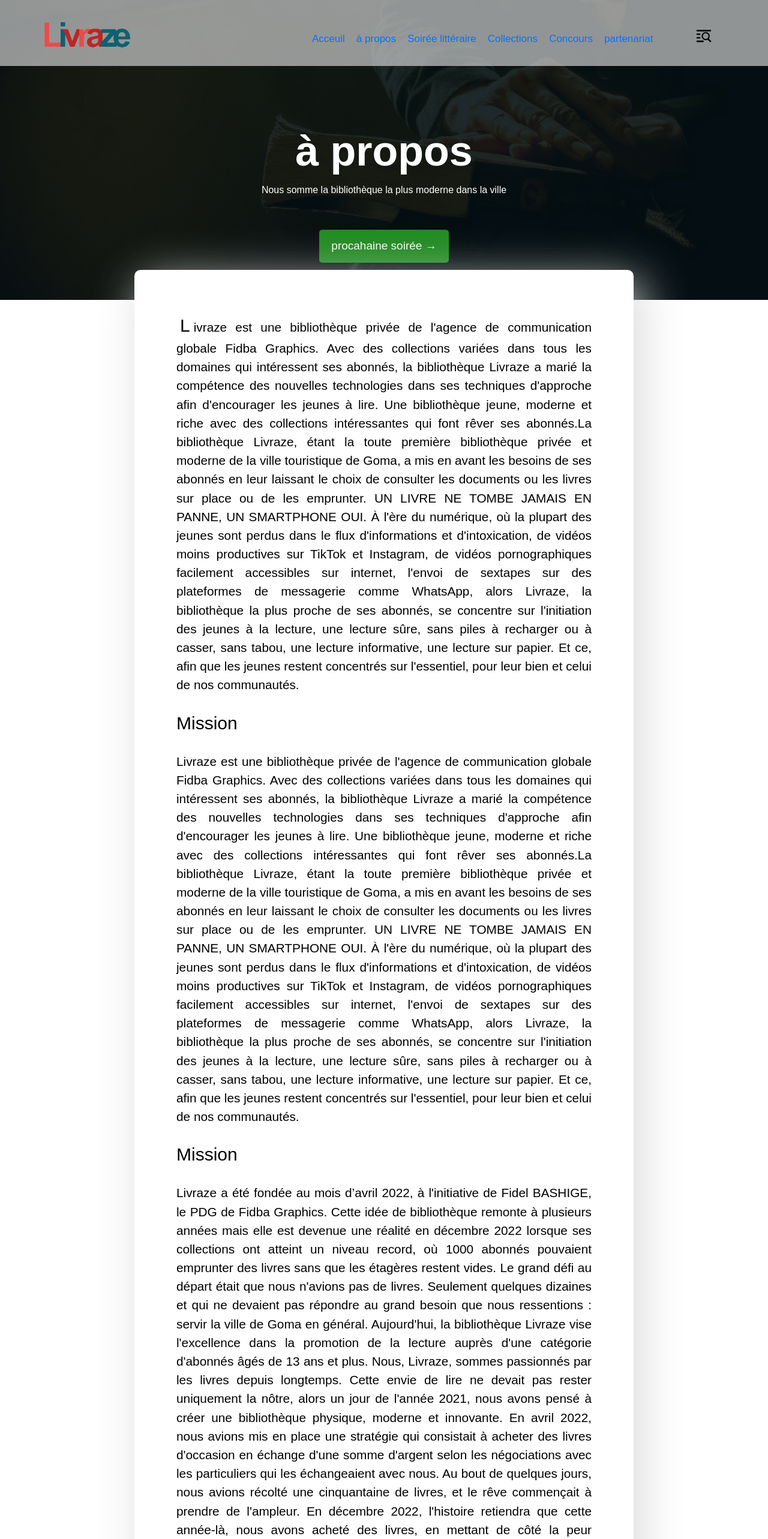
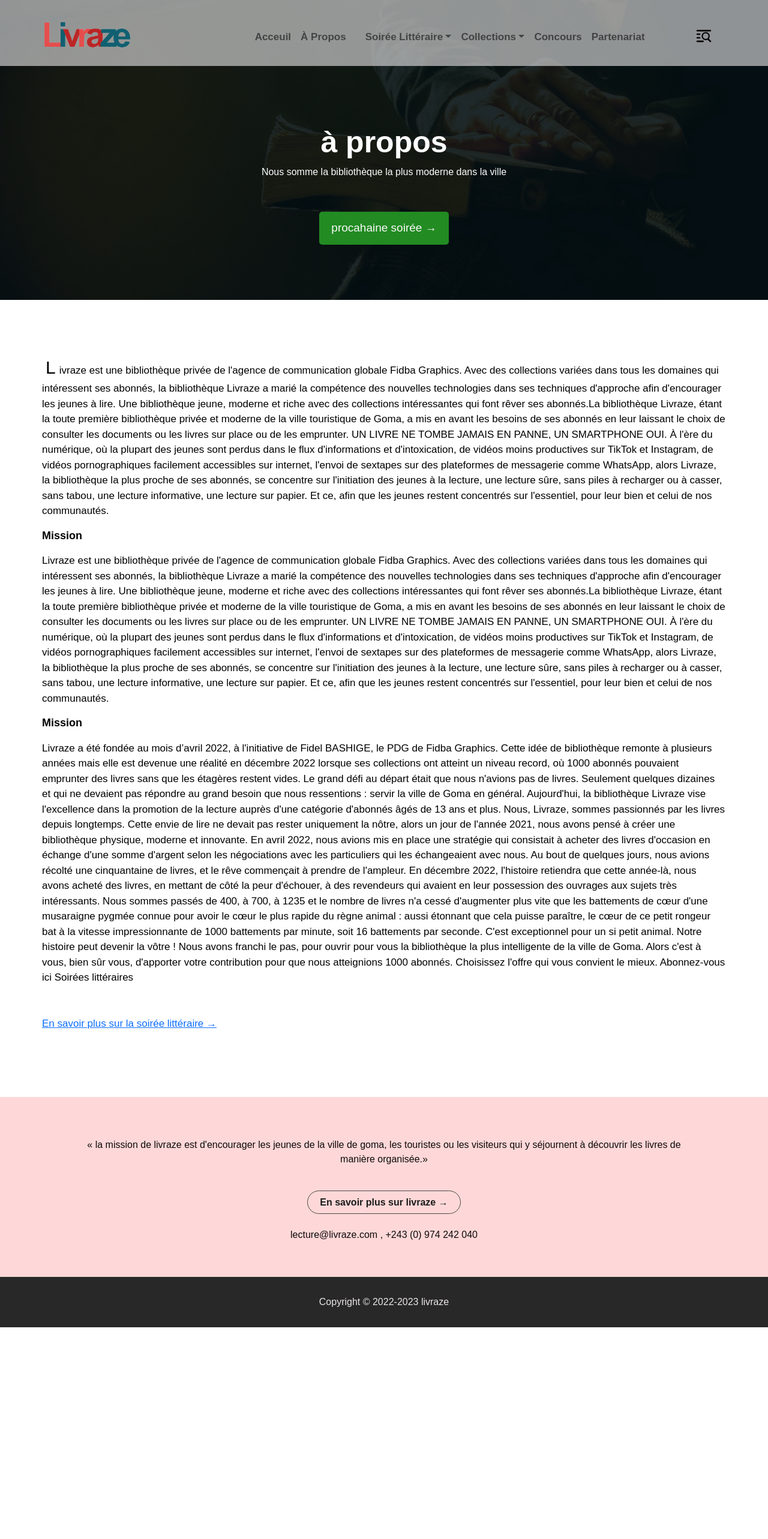
Before and after one commit to amalabum/livraze-lite, a Next.js app: page /apropos in a window 1280 px wide. Shown: the top 2566 px of the page at 60% size. After the commit the page ends 2223 px from the top, so only its background shows below. Built offline with nearby package versions, Linux system fonts and the light colour scheme.

Commit message:
responsivité

```diff
--- a/components/collection_congolaise.js
+++ b/components/collection_congolaise.js
@@ -6,7 +6,7 @@ const Carte_pour_livre = (propos) => {
       <div className={styles.Carte_pour_livre_header}>
         <div className={styles.Carte_pour_livre_section1}>
           <img src={propos.auteur_img_src} alt={propos.auteur_alt} />
-          Auteur : ELiezer K. mubalama
+          Nom de l' auteur
         </div>
       </div>
       <div className={styles.Carte_pour_livre_containt}>
--- a/components/header.js
+++ b/components/header.js
@@ -3,7 +3,9 @@ const Navbar = () => {
   return (
     <div className={styles.standard_header}>
       <div className={styles.logo_img}>
-        <img src="/logo-livraze.png" alt="logo livraze" />
+        <a href="/">
+          <img src="/logo-livraze.png" alt="logo livraze" />
+        </a>
       </div>
       <div className={styles.menu_principal}>
         <ul className="">
@@ -14,7 +16,7 @@ const Navbar = () => {
             <li className="">à propos</li>
           </a>
 
-          <a href="javasrcript:void(0)">
+          <a href="#">
             <li className="">Soirée littéraire</li>
           </a>
           <a href="Collections">
--- a/components/main_banner.js
+++ b/components/main_banner.js
@@ -3,6 +3,7 @@ import Carousel from "react-bootstrap/Carousel";
 const Main_banner = () => {
   return (
     <div className={styles.welcom_bloc}>
+      <div className={styles.caroussel_n}>
         <Carousel variant="dark" indicators={false}>
           <Carousel.Item>
             <img className="d-block w-100" src="/1.png" alt="First slide" />
@@ -14,7 +15,7 @@ const Main_banner = () => {
             <img className="d-block w-100" src="/3.png" alt="Third slide" />
           </Carousel.Item>
         </Carousel>
-
+      </div>
       <p>
         Accéder à toutes nos collections <br /> <br />
         <span className={styles.a_partir_de}>à partir de 4,6$/mois</span>
--- a/components/navbar.js
+++ b/components/navbar.js
@@ -8,19 +8,20 @@ function Nav_bar() {
   return (
     <div className={styles.standard_header}>
       <div className={styles.logo_img}>
+        <a href="/">
           <img src="/logo-livraze.png" alt="logo livraze" />
+        </a>
       </div>
       <div className={styles.menu_principal}>
         <Navbar expand="lg">
-          <Container>
           <Navbar.Toggle aria-controls="basic-navbar-nav" />
           <Navbar.Collapse id="basic-navbar-nav">
             <Nav className="me-auto">
-                <Nav.Link href="#home">acceuil</Nav.Link>
-                <Nav.Link href="#home">à propos </Nav.Link>
+              <Nav.Link href="/">acceuil</Nav.Link>
+              <Nav.Link href="/apropos">à propos </Nav.Link>
               <Nav.Link href="#link"></Nav.Link>
               <NavDropdown title="Soirée littéraire" id="basic-nav-dropdown">
-                  <NavDropdown.Item href="#action/3">
+                <NavDropdown.Item href="presentationSoireeLitteraire">
                   Présention
                 </NavDropdown.Item>
                 <NavDropdown.Divider />
@@ -29,7 +30,7 @@ function Nav_bar() {
                 </NavDropdown.Item>
               </NavDropdown>
               <NavDropdown title="Collections" id="basic-nav-dropdown">
-                  <NavDropdown.Item href="#action/3">
+                <NavDropdown.Item href="/collection-congolaise">
                   Congolaise
                 </NavDropdown.Item>
                 <NavDropdown.Divider />
@@ -37,11 +38,10 @@ function Nav_bar() {
                   Internationnale
                 </NavDropdown.Item>
               </NavDropdown>
-                <Nav.Link href="#home">Concours</Nav.Link>
-                <Nav.Link href="#home">Partenariat</Nav.Link>
+              <Nav.Link href="/concours">Concours</Nav.Link>
+              <Nav.Link href="/partenariat">Partenariat</Nav.Link>
             </Nav>
           </Navbar.Collapse>
-          </Container>
         </Navbar>
       </div>
       <div className={styles.recherche_bar}>
--- a/pages/apropos.js
+++ b/pages/apropos.js
@@ -8,6 +8,7 @@ import { Inter } from "@next/font/google";
 import styles from "@/styles/Home.module.css";
 import Item_top_5 from "@/components/compsants_standards";
 import List_items from "@/components/List_items";
+import Nav_bar from "../components/navbar";
 
 const inter = Inter({ subsets: ["latin"] });
 
@@ -21,7 +22,7 @@ export default function apropos() {
         <link rel="icon" href="/logo-livraze.png" />
       </Head>
       <main className={styles.main}>
-        <Navbar></Navbar>
+        <Nav_bar />
         <Other_banner
           title="à propos "
           subtitle="Nous somme la bibliothèque la plus moderne dans la ville"
--- a/pages/collection-congolaise.js
+++ b/pages/collection-congolaise.js
@@ -7,6 +7,7 @@ import Other_banner from "@/components/other_banner";
 import { Inter } from "@next/font/google";
 import styles from "@/styles/Home.module.css";
 import Carte_pour_livre from "@/components/collection_congolaise";
+import Nav_bar from "../components/navbar";
 
 const inter = Inter({ subsets: ["latin"] });
 
@@ -20,7 +21,7 @@ export default function partenariat() {
         <link rel="icon" href="/logo-livraze.png" />
       </Head>
       <main className={styles.main}>
-        <Navbar />
+        <Nav_bar />
         <Other_banner
           title="Collections"
           subtitle="Collections / congolaise"
--- a/pages/concours.js
+++ b/pages/concours.js
@@ -9,6 +9,7 @@ import styles from "@/styles/Home.module.css";
 import Item_top_5 from "@/components/compsants_standards";
 import List_items from "@/components/List_items";
 import Link from "next/link";
+import Nav_bar from "../components/navbar";
 
 const inter = Inter({ subsets: ["latin"] });
 
@@ -22,7 +23,7 @@ export default function concours() {
         <link rel="icon" href="/logo-livraze.png" />
       </Head>
       <main className={styles.main}>
-        <Navbar></Navbar>
+        <Nav_bar />
         <Other_banner
           title="Concours"
           subtitle="Nous somme la bibliothèque la plus moderne dans la ville"
--- a/pages/partenariat.js
+++ b/pages/partenariat.js
@@ -8,6 +8,7 @@ import { Inter } from "@next/font/google";
 import styles from "@/styles/Home.module.css";
 import Item_top_5 from "@/components/compsants_standards";
 import List_items from "@/components/List_items";
+import Nav_bar from "../components/navbar";
 
 const inter = Inter({ subsets: ["latin"] });
 
@@ -21,7 +22,7 @@ export default function partenariat() {
         <link rel="icon" href="/logo-livraze.png" />
       </Head>
       <main className={styles.main}>
-        <Navbar></Navbar>
+        <Nav_bar />
         <Other_banner
           title="Partenariat"
           subtitle="Bienvenue sur notre portail de partenariat"
--- a/pages/presentationSoireeLitteraire.js
+++ b/pages/presentationSoireeLitteraire.js
@@ -8,6 +8,7 @@ import { Inter } from "@next/font/google";
 import styles from "@/styles/Home.module.css";
 import Item_top_5 from "@/components/compsants_standards";
 import List_items from "@/components/List_items";
+import Nav_bar from "../components/navbar";
 
 const inter = Inter({ subsets: ["latin"] });
 
@@ -21,7 +22,7 @@ export default function partenariat() {
         <link rel="icon" href="/logo-livraze.png" />
       </Head>
       <main className={styles.main}>
-        <Navbar></Navbar>
+        <Nav_bar />
         <Other_banner
           title="Soirée littéraire"
           subtitle="des soirées qui reunissenr des esprits"
--- a/styles/Home.module.css
+++ b/styles/Home.module.css
@@ -29,6 +29,8 @@
   height: 110px;
   padding-top: 30px;
   /* review for responsive */
+  position: fixed;
+
   padding-left: 5%;
   display: flex;
   width: 100%;
@@ -41,17 +43,22 @@
   width: 160px;
 }
 /* debut menu */
+
 .menu_principal {
+  display: flex;
+  /* justify-content: end; */
   position: relative;
   width: 70%;
-}
-.menu_principal ul {
-  display: flex;
-  padding-top: 22px;
-  color: #1b1b1b;
+  margin-top: -16px;
+  padding-left: 9%;
+  font-weight: 600;
+  font-size: 17px;
+  text-transform: capitalize;
+  /* padding-right: 10%; */
+  /*color: #1b1b1b;
   position: absolute;
   right: 70px;
-  gap: 1.2em;
+  gap: 1.2em; */
 }
 .menu_principal ul a li {
   text-decoration: none;
@@ -174,16 +181,16 @@
 .call_to_action {
   position: relative;
   width: 75%;
-
+  text-decoration: none;
   text-align: right;
   padding-right: 20px;
 }
-.call_to_action_n a {
+/* .call_to_action_n a {
   padding: 13px 30px;
   font-weight: bold;
   margin-top: 29px;
   border: 1px solid #d7d7d7;
-}
+} */
 .top_cinq_titre {
   margin: 0.2em 1.6em;
   width: 74%;
@@ -239,6 +246,7 @@
   padding: 8px 10px;
   border-radius: 10px;
   border: 1px solid #1b1b1b;
+  text-decoration: none;
 }
 
 .call_to_action_don_livre {
@@ -268,11 +276,15 @@
   padding-top: 170px;
 }
 .proposal_action {
-  border-radius: 23px;
-  border: 1px solid #9c9595;
-  padding: 10px 20px;
-  font-size: 20px;
+  border-radius: 60px;
+  /* border: 1px solid #9c9595; */
+  padding: 9px 20px;
+  font-size: 18px;
+  background-color: #1b1b1b;
   transition: 0.3s;
+  margin-bottom: 20px;
+  text-decoration: none;
+  color: #ffffff;
 }
 .proposal_action:hover {
   border-radius: 60px;
@@ -448,13 +460,17 @@
 /* footer */
 .footer {
   position: relative;
-  height: 400px;
+  height: auto;
   display: flex;
+  flex-direction: row;
+
   justify-content: center;
-  padding-top: 100px;
-  color: #f8f8f8;
+  padding-top: 40px;
+  color: #0f0909;
   width: 100%;
-  background-color: #1b1b1b;
+  margin-bottom: 0w;
+  padding-bottom: 30px;
+  background-color: #fed8d8;
 }
 .section1 {
   width: 40%;
@@ -462,8 +478,10 @@
 
 .section1 a {
   border: 1px solid #4f4646;
-  padding: 13px 20px;
+  padding: 9px 20px;
   border-radius: 70px;
+  color: #4f4646;
+  text-decoration: none;
 }
 .section2 {
   width: 40%;
@@ -484,16 +502,40 @@
   width: 65%;
   background-color: #ffffff;
   margin-bottom: 40px;
-  margin-top: -50px;
+  margin-top: 20px;
   border-radius: 10px;
   padding: 70px 70px;
   z-index: 10;
-  box-shadow: 12px 20px 78px 0 #d9d9d9;
 
   font-size: 1.3em;
 
   text-align: justify;
   float: left;
+}
+@media (min-width: 0px) and (max-width: 1554px) {
+  .relative_bloc {
+    width: 100%;
+  }
+  .default_div {
+    width: 100%;
+    font-size: 17px;
+    text-align: left;
+  }
+  .default_div ul {
+    margin-left: -9px !important;
+    margin-right: 0px !important;
+
+    margin-top: 20px;
+    margin-bottom: 20px;
+  }
+  .subtitle_n {
+    font-size: 18px;
+    font-weight: bold;
+  }
+  .cover_bloc_title {
+    font-size: 50px !important;
+    font-weight: bold;
+  }
 }
 .subtitle_n_sr {
   font-weight: bold;
@@ -651,6 +693,216 @@
 }
 .Carte_pour_livre_a:hover {
   border-radius: 5px;
+}
+/* medias querry 1*/
+@media (min-width: 988px) and (max-width: 1554px) {
+  .welcom_bloc {
+    /* background-image: url("/3.png"); */
+    height: 400px;
+  }
+  .welcom_bloc p {
+    top: 130px;
+  }
+  .footer {
+    height: 300px;
+    display: flex;
+    flex-direction: column;
+    justify-content: center;
+    align-items: center;
+    justify-content: center;
+  }
+  .section1 {
+    padding-top: -90px;
+    width: 80%;
+    text-align: center;
+  }
+
+  .section1 a {
+    border: 1px solid #4f4646;
+    padding: 10px 20px;
+    text-decoration: none;
+    color: #1b1b1b;
+    font-weight: bold;
+  }
+  .section2 {
+    width: 80%;
+    padding-left: 0%;
+
+    text-align: center;
+    margin-top: 30px;
+  }
+}
+@media (min-width: 978px) and (max-width: 1276px) {
+  .caroussel_n {
+    display: none;
+  }
+  .welcom_bloc {
+    background-image: url("/3.png");
+  }
+  .welcom_bloc p {
+    padding-top: 130px;
+    position: absolute;
+    background-color: rgba(12, 42, 69, 0.717);
+    color: #ffffff;
+    width: 100%;
+    left: 0;
+    right: 0;
+    top: 0;
+    bottom: 0;
+    margin: auto;
+  }
+  .footer {
+    height: 300px;
+    display: flex;
+    flex-direction: column;
+    justify-content: center;
+    align-items: center;
+    justify-content: center;
+  }
+  .section1 {
+    padding-top: -90px;
+    width: 80%;
+    text-align: center;
+  }
+
+  .section1 a {
+    border: 1px solid #4f4646;
+    padding: 10px 20px;
+    text-decoration: none;
+    color: #1b1b1b;
+    font-weight: bold;
+  }
+  .section2 {
+    width: 80%;
+    padding-left: 0%;
+    text-align: center;
+    margin-top: 30px;
+  }
+}
+@media (min-width: 100px) and (max-width: 978px) {
+  .caroussel_n {
+    display: none;
+  }
+  .welcom_bloc {
+    background-image: url("/3.png");
+  }
+  .welcom_bloc p {
+    position: absolute;
+    background-color: rgba(12, 42, 69, 0.585);
+    padding-top: 200px;
+    color: #ffffff;
+    width: 100%;
+    left: 0;
+    right: 0;
+    top: 0;
+    bottom: 0;
+    height: 100%;
+  }
+  .app_container {
+    width: 100%;
+  }
+
+  .top_cinq_img {
+    display: none;
+  }
+  .Carte_pour_livre {
+    position: relative;
+    width: 110px;
+    height: auto;
+    margin-left: 20px;
+    margin-bottom: 20px;
+
+    /*
+    display: inline-block; */
+    float: left;
+  }
+  .top_cinq_list {
+    position: relative;
+    display: flex;
+    width: 100%;
+  }
+  .top_cinq_list_livre {
+    width: 100%;
+  }
+  /* .Carte_pour_livre_footer_n a img {
+    width: 28px;
+  } */
+  .Carte_pour_livre_footer a {
+    font-size: 17px;
+    font-size: 11px;
+    padding-left: 0px;
+  }
+  .Carte_pour_livre_section1 {
+    font-size: 11px;
+  }
+  .Carte_pour_livre_section1 img {
+    width: 20px;
+    height: 20px;
+  }
+  .footer {
+    height: auto;
+    display: flex;
+    flex-direction: column;
+    justify-content: center;
+    align-items: center;
+    justify-content: center;
+  }
+  .section1 {
+    padding-top: -90px;
+    width: 80%;
+    text-align: center;
+  }
+
+  .section1 a {
+    border: 1px solid #4f4646;
+    padding: 10px 20px;
+    text-decoration: none;
+    color: #1b1b1b;
+    font-weight: bold;
+  }
+  .section2 {
+    width: 80%;
+    padding-left: 0%;
+
+    text-align: center;
+    margin-top: 30px;
+  }
+  /* .Carte_pour_livre_section2 {
+    position: relative;
+    width: 20%;
+    height: 100%;
+    display: flex;
+    align-items: center;
+    justify-content: center;
+    justify-items: center;
+  } */
+  /* .Carte_pour_livre_section1 img {
+    width: 40px;
+    height: 40px;
+    border-radius: 50px;
+    float: left;
+    margin-right: 10px;
+  } */
+  /* .section_title {
+    text-align: center;
+
+    margin-top: 70px;
+    margin-bottom: 20px;
+  } */
+  .Carte_pour_livre_containt {
+    width: 100%;
+    /* position: relative;
+    display: flex;
+    justify-content: center;
+    align-items: center;
+    overflow: hidden; */
+  }
+  .Carte_pour_livre_containt img {
+    height: 150px;
+    margin-top: 10px;
+
+    /* transform: scale(1); */
+  }
 }
 /* .mybloc {
   position: absolute;
```
Also changed, not shown: pages/id.js (+23 -2 lines). Lines whose indentation alone changed are shown as unchanged.
